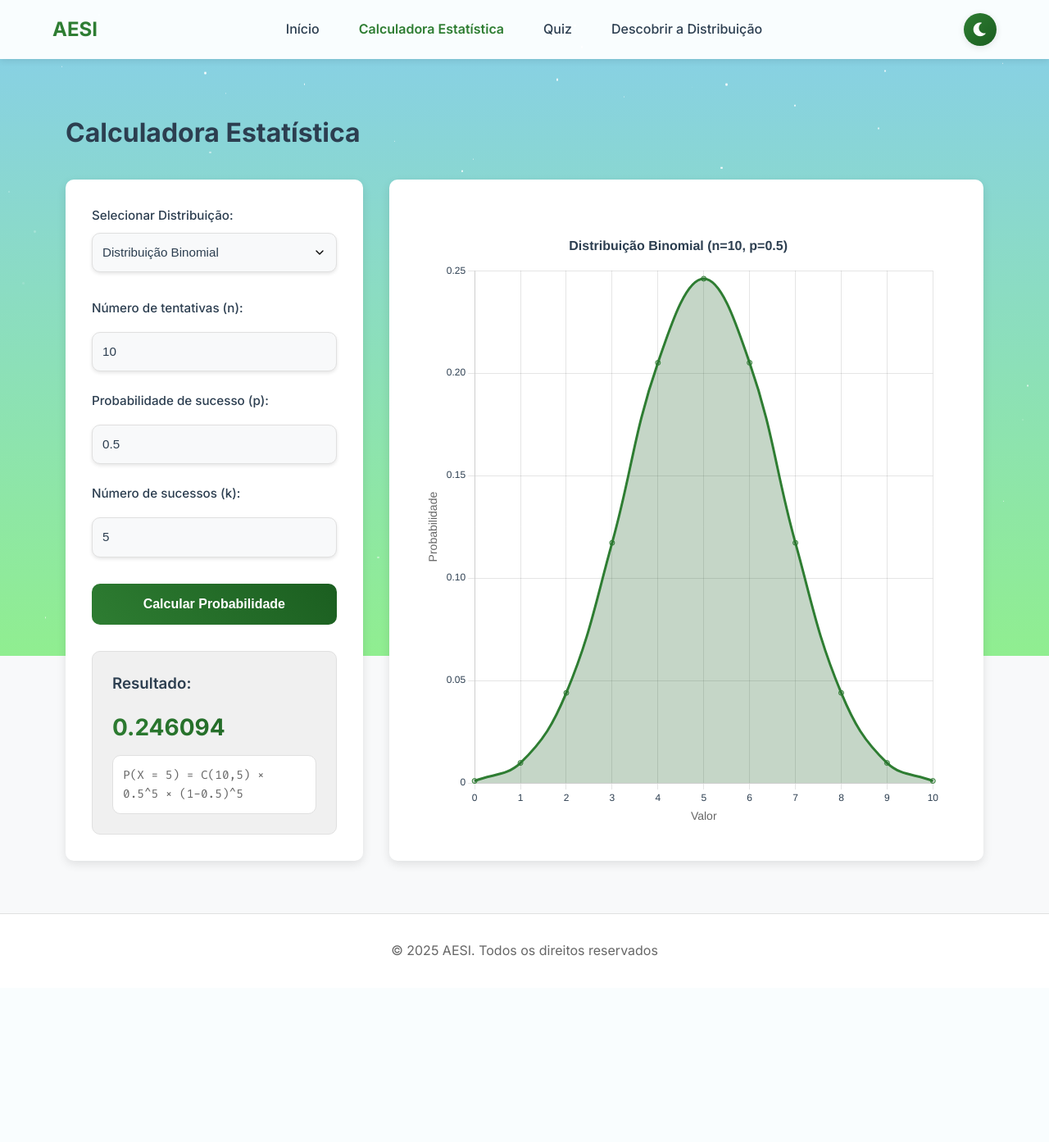
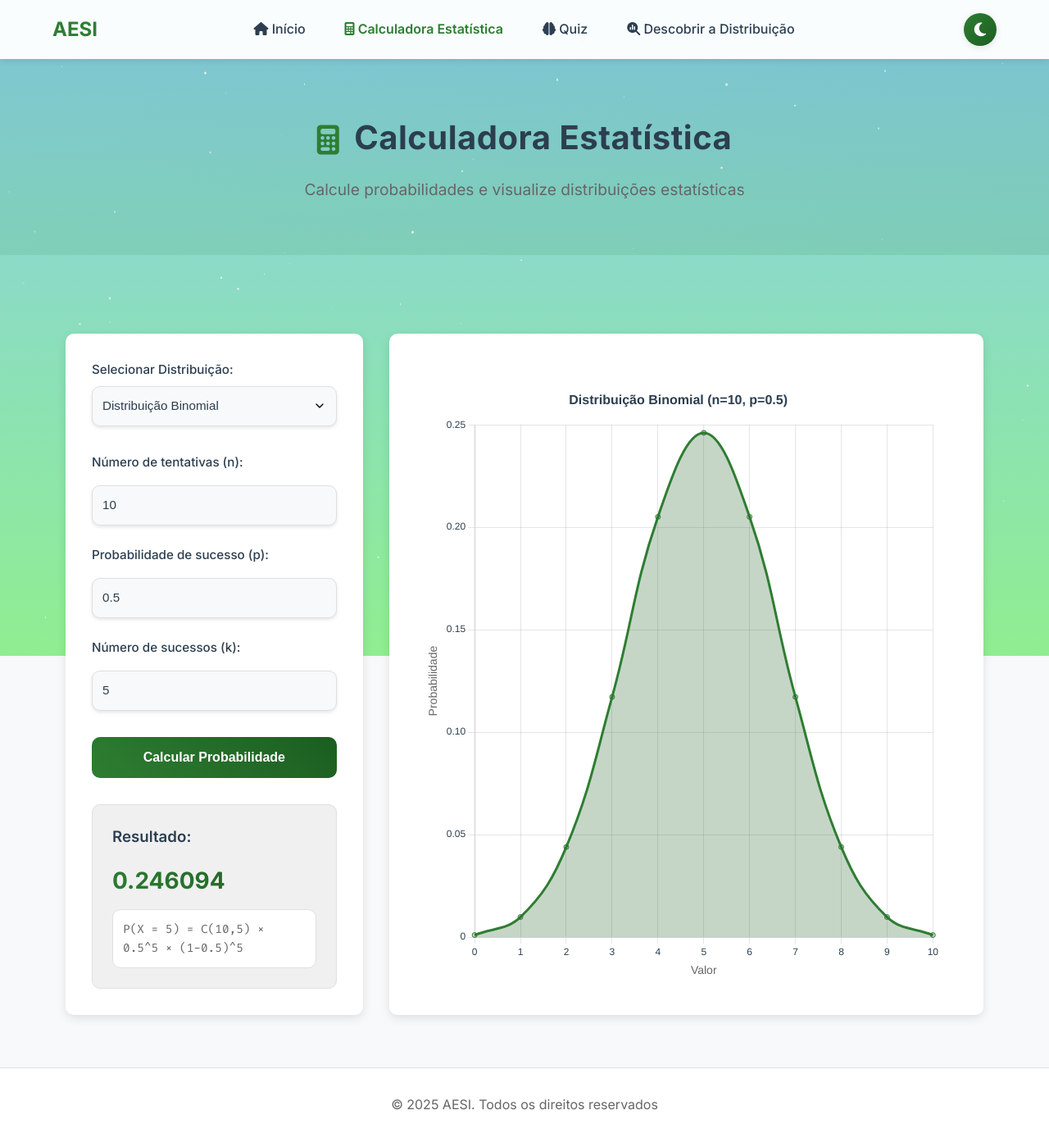
Before and after one commit to Beelzebub2/aesi-website, a Flask app: page /probabilidade/calculator in a window 1280 px wide. Shown: the whole page at 82% size. Before the commit the page ends 1166 px from the top, so only its background shows below. Run offline with Flask 3, Linux system fonts and the light colour scheme.

Commit message:
Enhance UI with Font Awesome icons: update icon links in navigation and hero sections across multiple templates; add new hero.css for styling the hero section.

```diff
--- /dev/null
+++ b/static/css/general/hero.css
@@ -0,0 +1,44 @@
+/* Hero section styling */
+.subject-hero {
+    padding: 4rem 0;
+    text-align: center;
+    background: linear-gradient(to right, rgba(46, 125, 50, 0.1), rgba(27, 94, 32, 0.1));
+    margin-bottom: 2rem;
+}
+
+.subject-hero h1 {
+    font-size: 2.5rem;
+    font-weight: 700;
+    color: var(--text-color);
+    margin-bottom: 1rem;
+    letter-spacing: 0.5px;
+}
+
+.subject-hero h1 i {
+    color: var(--primary);
+    margin-right: 0.5rem;
+    font-size: 0.9em;
+    vertical-align: middle;
+}
+
+.subject-hero p {
+    font-size: 1.2rem;
+    color: var(--text-muted);
+    max-width: 800px;
+    margin: 0 auto;
+    line-height: 1.6;
+}
+
+@media (max-width: 768px) {
+    .subject-hero {
+        padding: 3rem 1rem;
+    }
+
+    .subject-hero h1 {
+        font-size: 2rem;
+    }
+
+    .subject-hero p {
+        font-size: 1.1rem;
+    }
+}
--- a/templates/base.html
+++ b/templates/base.html
@@ -7,11 +7,12 @@
     <meta name="description"
         content="{% block description %}Plataforma de aprendizagem interativa com diversos temas e disciplinas{% endblock %}">
     <link href="https://fonts.googleapis.com/css2?family=Inter:wght@400;500;600;700&display=swap" rel="stylesheet">
-    <link rel="stylesheet" href="https://cdnjs.cloudflare.com/ajax/libs/font-awesome/6.0.0/css/all.min.css">
+    <link rel="stylesheet" href="https://cdnjs.cloudflare.com/ajax/libs/font-awesome/6.4.0/css/all.min.css">
     <link rel="stylesheet" href="{{ url_for('static', filename='css/general/style.css') }}">
     <link rel="stylesheet" href="{{ url_for('static', filename='css/general/navbar.css') }}">
     <link rel="stylesheet" href="{{ url_for('static', filename='css/general/theme-toggle.css') }}">
     <link rel="stylesheet" href="{{ url_for('static', filename='css/general/background.css') }}">
+    <link rel="stylesheet" href="{{ url_for('static', filename='css/general/hero.css') }}">
     {% block extra_css %}{% endblock %}
     <script src="{{ url_for('static', filename='js/general/theme.js') }}" defer></script>
     <script src="{{ url_for('static', filename='js/general/background.js') }}" defer></script>
--- a/templates/subjects/probabilidade/calculator.html
+++ b/templates/subjects/probabilidade/calculator.html
@@ -21,11 +21,20 @@ endblock %}
 
 {% block nav_links %}
 <ul class="nav-links">
-    <li><a href="{{ url_for('subject_home', subject=subject_id) }}">Início</a></li>
+    <li><a href="{{ url_for('subject_home', subject=subject_id) }}"><i class="fas fa-home"></i> Início</a></li>
     {% for feature in subjects[subject_id].features %}
     <li>
         <a href="{{ url_for('subject_feature', subject=subject_id, feature=feature.id) }}" {% if feature_id==feature.id
             %}class="active" aria-current="page" {% endif %}>
+            {% if feature.icon == 'fa-calculator' %}
+            <i class="fas fa-calculator"></i>
+            {% elif feature.icon == 'fa-question-circle' or feature.icon == 'fa-brain' %}
+            <i class="fas fa-brain"></i>
+            {% elif feature.icon == 'fa-magnifying-glass-chart' %}
+            <i class="fas fa-magnifying-glass-chart"></i>
+            {% elif feature.icon == 'fa-chart-line' %}
+            <i class="fas fa-chart-line"></i>
+            {% endif %}
             {{ translations.subject.pages[feature.name].title }}
         </a>
     </li>
@@ -34,13 +43,16 @@ endblock %}
 {% endblock %}
 
 {% block hero %}
-<section class="subject-hero"></section>
+<section class="subject-hero">
+    <div class="container">
+        <h1><i class="fas fa-calculator"></i> {{ translations.page.title }}</h1>
+        <p>{{ translations.page.description }}</p>
+    </div>
+</section>
 {% endblock %}
 
 {% block content %}
 <div class="calculator-container">
-    <h1 class="section-title">{{ translations.page.title }}</h1>
-
     <div class="calculator-grid">
         <div class="calculator-card">
             <div class="distribution-select">
```
Also changed, not shown: templates/general/index.html (+7 -5 lines), templates/subjects/probabilidade/descobrir.html (+12 -3 lines), templates/subjects/probabilidade/index.html (+14 -5 lines), templates/subjects/probabilidade/quiz.html (+16 -2 lines).
